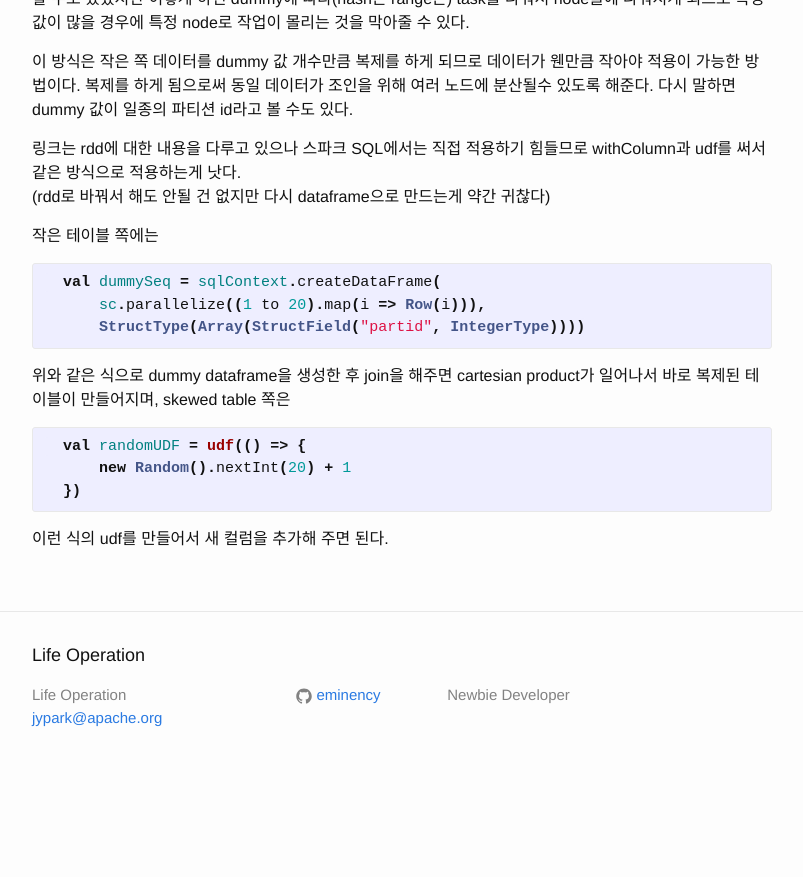
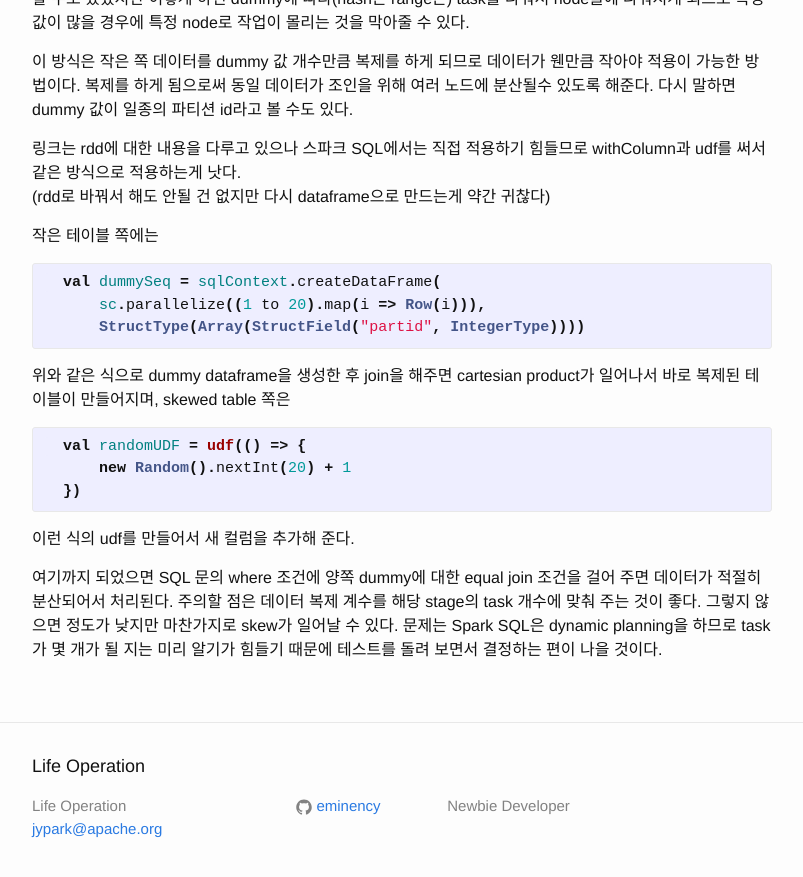
Before and after one commit to eminency/eminency.github.io, a Jekyll site: the page built from _posts/2016-10-08-data-skew.markdown, in a window 1280 px wide and 900 px high, scrolled down 4582 px. Shown: the top 877 px of the window, without its empty margins (238-1041 px from the left). Built offline with Jekyll 4.4.1, drawn with Linux system fonts in a browser that asks for light colours; before the commit the page ends 5371 px from its top, so only the background shows below that.

Commit message:
modified

```diff
--- a/_posts/2016-10-08-data-skew.markdown
+++ b/_posts/2016-10-08-data-skew.markdown
@@ -189,4 +189,8 @@ task를 나눠서 node들에 나눠지게 되므로 특정값이 많을 경우
   })
 {% endhighlight %}
 
-이런 식의 udf를 만들어서 새 컬럼을 추가해 주면 된다.
+이런 식의 udf를 만들어서 새 컬럼을 추가해 준다.
+
+여기까지 되었으면 SQL 문의 where 조건에 양쪽 dummy에 대한 equal join 조건을 걸어 주면 데이터가 적절히 분산되어서 처리된다.
+주의할 점은 데이터 복제 계수를 해당 stage의 task 개수에 맞춰 주는 것이 좋다. 그렇지 않으면 정도가 낮지만 마찬가지로 skew가 일어날 수 있다.
+문제는 Spark SQL은 dynamic planning을 하므로 task가 몇 개가 될 지는 미리 알기가 힘들기 때문에 테스트를 돌려 보면서 결정하는 편이 나을 것이다.
```
